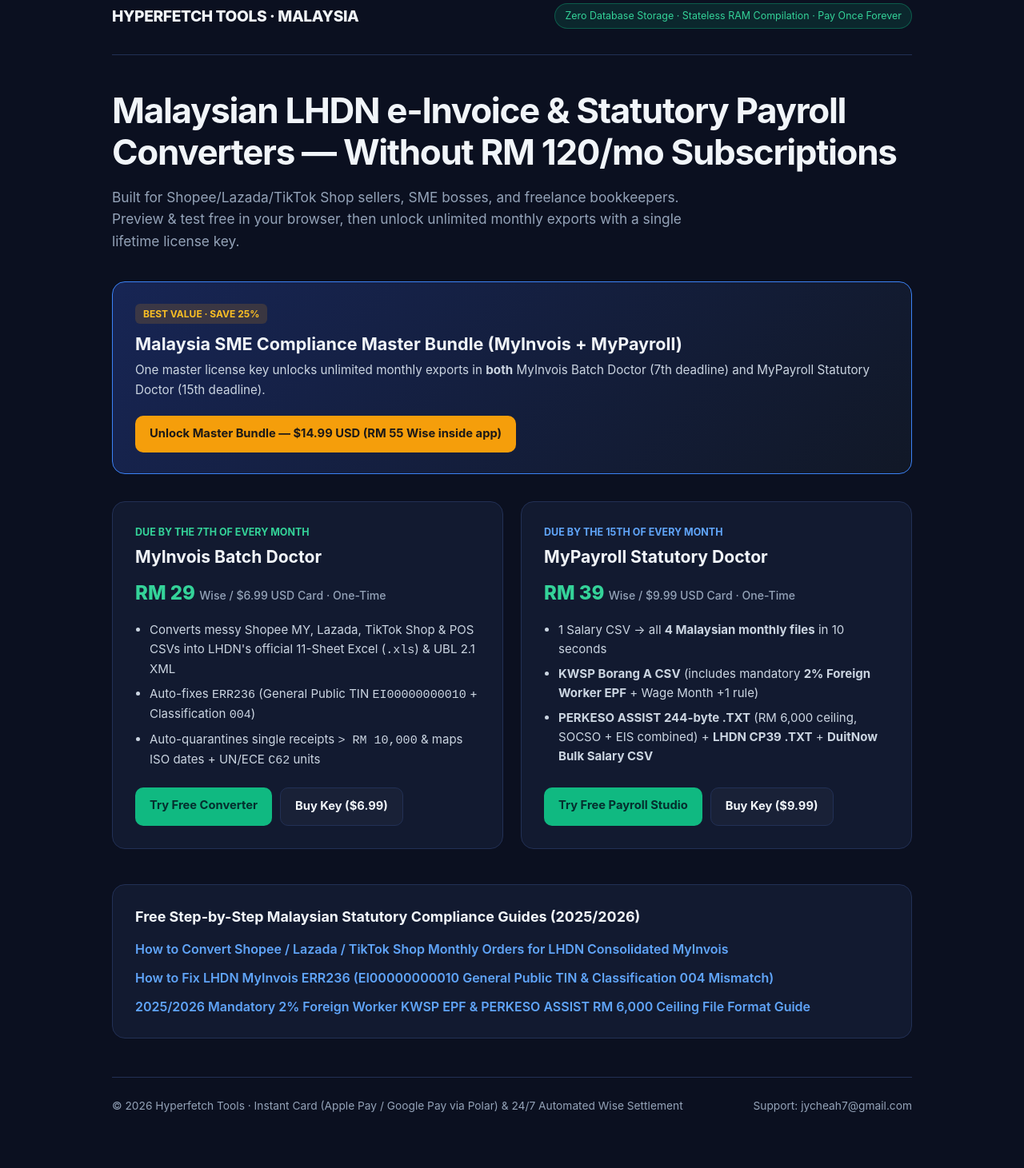
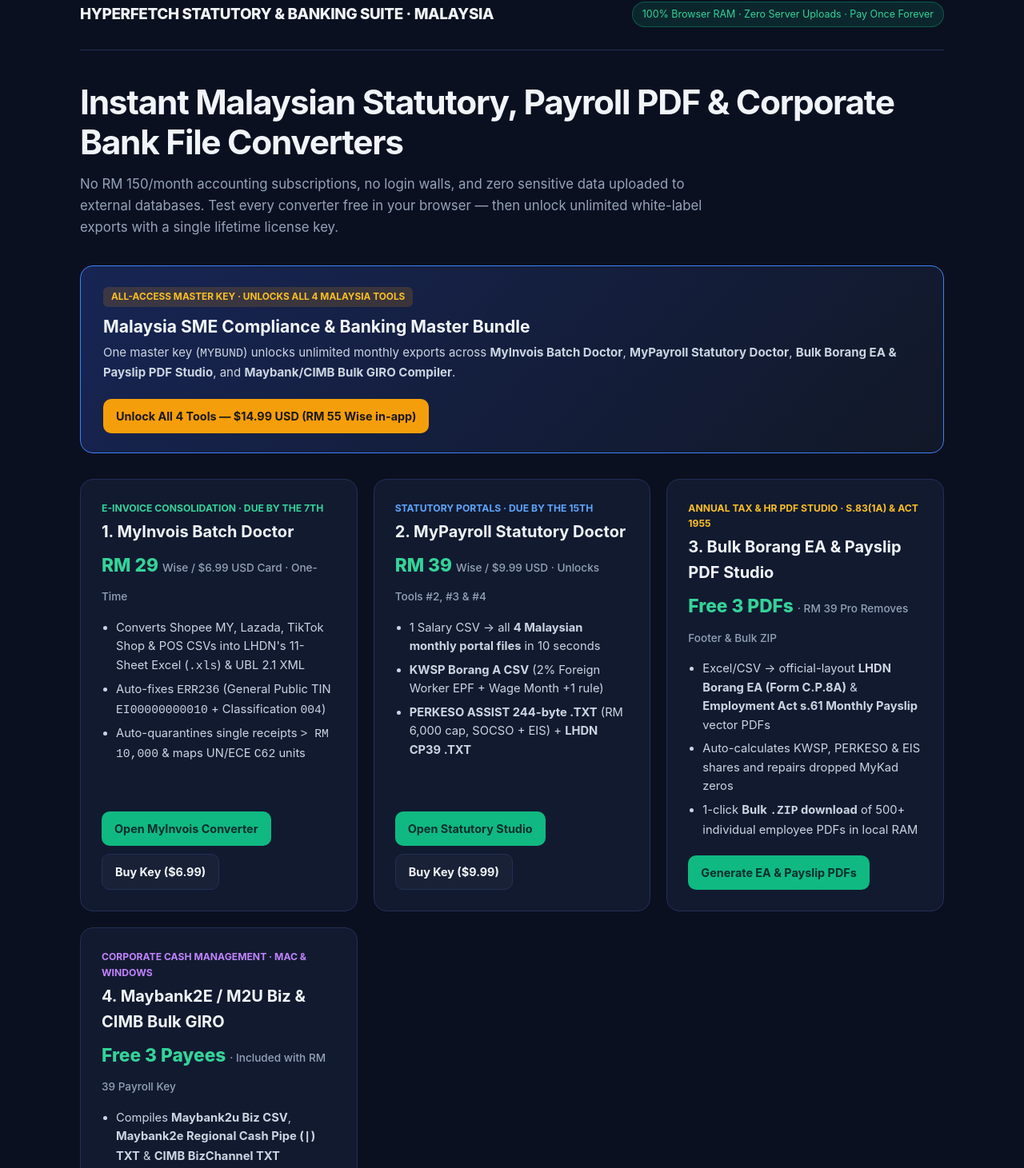
Before and after one commit to hyperfetch-tools/hyperfetch-tools.github.io, a plain HTML site: page index.html in a window 1280 px wide. Shown: the part 36-1497 px from the top of the page at 80% size. Drawn offline with Linux system fonts and the light colour scheme.

Commit message:
Revise index.html for content and layout updates
Updated the HTML structure and content for better clarity and accuracy, including changes to the title, description, and various elements for improved user experience.

```diff
--- a/index.html
+++ b/index.html
@@ -1,13 +1,13 @@
 <!DOCTYPE html>
-<html lang="en">
+<html lang="en-MY">
 <head>
   <meta charset="UTF-8" />
   <meta name="viewport" content="width=device-width, initial-scale=1.0" />
   <meta http-equiv="Content-Security-Policy" content="default-src 'self'; script-src 'self'; style-src 'self' 'unsafe-inline'; img-src 'self' data: https:; connect-src 'self'; object-src 'none'; base-uri 'self'; form-action 'self' https://buy.polar.sh https://polar.sh;" />
   <meta name="referrer" content="no-referrer" />
   <meta name="google-site-verification" content="hBHXzvvaa0sBaydEk-4SinQiASpweZsquif8BSZBVEU" />
-  <title>Hyperfetch Tools — Zero-Subscription LHDN MyInvois &amp; Malaysian Payroll Converters</title>
-  <meta name="description" content="Privacy-first, stateless web converters for Malaysian SMEs, Shopee/Lazada sellers, and bookkeepers: LHDN MyInvois 11-Sheet Excel/XML compiler and KWSP Borang A / PERKESO ASSIST / CP39 statutory file generator. Pay once, own forever." />
+  <title>Hyperfetch Tools Malaysia — Instant LHDN MyInvois, Borang EA PDF, KWSP/PERKESO &amp; Maybank/CIMB Bulk Converters</title>
+  <meta name="description" content="Privacy-first, stateless browser file converters for Malaysian SMEs, HR clerks, Shopee/Lazada sellers &amp; bookkeepers: LHDN MyInvois 11-Sheet Excel/XML, Bulk Borang EA (C.P.8A) &amp; Payslip PDFs, KWSP/PERKESO/CP39 files, and Maybank2e/CIMB Bulk GIRO." />
   <link rel="canonical" href="https://hyperfetch-tools.github.io/" />
   <style>
     :root {
@@ -17,7 +17,6 @@
       --text: #f1f5f9;
       --muted: #94a3b8;
       --accent: #10b981;
-      --accent-dark: #059669;
       --gold: #f59e0b;
     }
     * { box-sizing: border-box; margin: 0; padding: 0; }
@@ -27,43 +26,43 @@
       color: var(--text);
       line-height: 1.6;
     }
-    .wrap { max-width: 1040px; margin: 0 auto; padding: 40px 20px 72px; }
+    .wrap { max-width: 1120px; margin: 0 auto; padding: 38px 20px 72px; }
     header {
       display: flex; justify-content: space-between; align-items: center;
-      padding-bottom: 32px; border-bottom: 1px solid var(--border); margin-bottom: 44px;
+      padding-bottom: 28px; border-bottom: 1px solid var(--border); margin-bottom: 40px;
       flex-wrap: wrap; gap: 12px;
     }
-    .brand { font-weight: 800; font-size: 1.2rem; letter-spacing: -0.02em; }
+    .brand { font-weight: 800; font-size: 1.18rem; letter-spacing: -0.02em; }
     .badge {
       font-size: 0.78rem; padding: 5px 12px; border-radius: 999px;
       background: rgba(16, 185, 129, 0.14); color: #34d399; border: 1px solid rgba(16, 185, 129, 0.35);
     }
-    h1 { font-size: clamp(1.9rem, 4vw, 2.75rem); line-height: 1.18; letter-spacing: -0.03em; margin-bottom: 16px; }
-    .sub { color: var(--muted); font-size: 1.08rem; max-width: 740px; margin-bottom: 36px; }
+    h1 { font-size: clamp(1.85rem, 3.8vw, 2.65rem); line-height: 1.18; letter-spacing: -0.03em; margin-bottom: 14px; }
+    .sub { color: var(--muted); font-size: 1.05rem; max-width: 780px; margin-bottom: 34px; }
     .bundle-banner {
       background: linear-gradient(135deg, #172554 0%, #111827 100%);
-      border: 1px solid #3b82f6; border-radius: 16px; padding: 26px 28px;
+      border: 1px solid #3b82f6; border-radius: 16px; padding: 24px 28px;
       display: flex; justify-content: space-between; align-items: center; gap: 20px;
-      flex-wrap: wrap; margin-bottom: 34px;
+      flex-wrap: wrap; margin-bottom: 32px;
     }
     .bundle-tag {
-      display: inline-block; font-size: 0.75rem; font-weight: 700; text-transform: uppercase;
+      display: inline-block; font-size: 0.74rem; font-weight: 700; text-transform: uppercase;
       color: #fbbf24; background: rgba(245, 158, 11, 0.16); padding: 3px 10px; border-radius: 6px; margin-bottom: 8px;
     }
-    .grid { display: grid; grid-template-columns: repeat(auto-fit, minmax(310px, 1fr)); gap: 22px; margin-bottom: 44px; }
+    .grid { display: grid; grid-template-columns: repeat(auto-fit, minmax(320px, 1fr)); gap: 20px; margin-bottom: 42px; }
     .card {
       background: var(--card); border: 1px solid var(--border); border-radius: 16px;
-      padding: 28px; display: flex; flex-direction: column; justify-content: space-between;
+      padding: 26px; display: flex; flex-direction: column; justify-content: space-between;
     }
-    .card h2 { font-size: 1.32rem; margin-bottom: 8px; }
-    .price { font-size: 1.5rem; font-weight: 800; color: #34d399; margin: 10px 0 14px; }
-    .price span { font-size: 0.88rem; font-weight: 500; color: var(--muted); }
-    .card ul { padding-left: 18px; color: #cbd5e1; font-size: 0.94rem; margin-bottom: 22px; }
-    .card li { margin-bottom: 7px; }
+    .card h2 { font-size: 1.25rem; margin-bottom: 6px; }
+    .price { font-size: 1.42rem; font-weight: 800; color: #34d399; margin: 8px 0 12px; }
+    .price span { font-size: 0.85rem; font-weight: 500; color: var(--muted); }
+    .card ul { padding-left: 18px; color: #cbd5e1; font-size: 0.92rem; margin-bottom: 20px; }
+    .card li { margin-bottom: 6px; }
     .btns { display: flex; gap: 10px; flex-wrap: wrap; }
     .btn {
-      display: inline-block; text-decoration: none; font-weight: 700; font-size: 0.92rem;
-      padding: 11px 18px; border-radius: 10px; transition: opacity 0.15s;
+      display: inline-block; text-decoration: none; font-weight: 700; font-size: 0.9rem;
+      padding: 10px 16px; border-radius: 10px; transition: opacity 0.15s;
     }
     .btn:hover { opacity: 0.92; }
     .btn-primary { background: var(--accent); color: #042f2e; }
@@ -72,7 +71,7 @@
     .guides {
       background: var(--card); border: 1px solid var(--border); border-radius: 16px; padding: 26px 28px;
     }
-    .guides h3 { font-size: 1.12rem; margin-bottom: 14px; }
+    .guides h3 { font-size: 1.1rem; margin-bottom: 14px; }
     .guides ul { list-style: none; display: grid; gap: 10px; }
     .guides a { color: #60a5fa; text-decoration: none; font-weight: 600; }
     .guides a:hover { text-decoration: underline; }
@@ -82,66 +81,100 @@
 <body>
   <div class="wrap">
     <header>
-      <div class="brand">HYPERFETCH TOOLS · MALAYSIA</div>
-      <div class="badge">Zero Database Storage · Stateless RAM Compilation · Pay Once Forever</div>
+      <div class="brand">HYPERFETCH STATUTORY &amp; BANKING SUITE · MALAYSIA</div>
+      <div class="badge">100% Browser RAM · Zero Server Uploads · Pay Once Forever</div>
     </header>
 
-    <h1>Malaysian LHDN e-Invoice &amp; Statutory Payroll Converters — Without RM 120/mo Subscriptions</h1>
-    <p class="sub">Built for Shopee/Lazada/TikTok Shop sellers, SME bosses, and freelance bookkeepers. Preview &amp; test free in your browser, then unlock unlimited monthly exports with a single lifetime license key.</p>
+    <h1>Instant Malaysian Statutory, Payroll PDF &amp; Corporate Bank File Converters</h1>
+    <p class="sub">No RM 150/month accounting subscriptions, no login walls, and zero sensitive data uploaded to external databases. Test every converter free in your browser — then unlock unlimited white-label exports with a single lifetime license key.</p>
 
     <section class="bundle-banner">
       <div>
-        <span class="bundle-tag">Best Value · Save 25%</span>
-        <h2 style="font-size:1.35rem;margin-bottom:4px;">Malaysia SME Compliance Master Bundle (MyInvois + MyPayroll)</h2>
-        <p style="color:#cbd5e1;font-size:0.95rem;">One master license key unlocks unlimited monthly exports in <strong>both</strong> MyInvois Batch Doctor (7th deadline) and MyPayroll Statutory Doctor (15th deadline).</p>
+        <span class="bundle-tag">All-Access Master Key · Unlocks All 4 Malaysia Tools</span>
+        <h2 style="font-size:1.32rem;margin-bottom:4px;">Malaysia SME Compliance &amp; Banking Master Bundle</h2>
+        <p style="color:#cbd5e1;font-size:0.94rem;">One master key (<code>MYBUND</code>) unlocks unlimited monthly exports across <strong>MyInvois Batch Doctor</strong>, <strong>MyPayroll Statutory Doctor</strong>, <strong>Bulk Borang EA &amp; Payslip PDF Studio</strong>, and <strong>Maybank/CIMB Bulk GIRO Compiler</strong>.</p>
       </div>
       <div>
-        <a class="btn btn-gold" href="https://buy.polar.sh/polar_cl_x8tG4fFh0TgXrv1hcu4bulphbGHeBEQbDTSbo4Kp04t" rel="noopener">Unlock Master Bundle — $14.99 USD (RM 55 Wise inside app)</a>
+        <a class="btn btn-gold" href="https://buy.polar.sh/polar_cl_x8tG4fFh0TgXrv1hcu4bulphbGHeBEQbDTSbo4Kp04t" rel="noopener">Unlock All 4 Tools — $14.99 USD (RM 55 Wise in-app)</a>
       </div>
     </section>
 
     <section class="grid">
       <article class="card">
         <div>
-          <div style="font-size:0.78rem;color:#34d399;font-weight:700;margin-bottom:4px;">DUE BY THE 7TH OF EVERY MONTH</div>
-          <h2>MyInvois Batch Doctor</h2>
+          <div style="font-size:0.76rem;color:#34d399;font-weight:700;margin-bottom:4px;">E-INVOICE CONSOLIDATION · DUE BY THE 7TH</div>
+          <h2>1. MyInvois Batch Doctor</h2>
           <div class="price">RM 29 <span> Wise / $6.99 USD Card · One-Time</span></div>
           <ul>
-            <li>Converts messy Shopee MY, Lazada, TikTok Shop &amp; POS CSVs into LHDN's official 11-Sheet Excel (<code>.xls</code>) &amp; UBL 2.1 XML</li>
+            <li>Converts Shopee MY, Lazada, TikTok Shop &amp; POS CSVs into LHDN's 11-Sheet Excel (<code>.xls</code>) &amp; UBL 2.1 XML</li>
             <li>Auto-fixes <code>ERR236</code> (General Public TIN <code>EI00000000010</code> + Classification <code>004</code>)</li>
-            <li>Auto-quarantines single receipts <code>&gt; RM 10,000</code> &amp; maps ISO dates + UN/ECE <code>C62</code> units</li>
+            <li>Auto-quarantines single receipts <code>&gt; RM 10,000</code> &amp; maps UN/ECE <code>C62</code> units</li>
           </ul>
         </div>
         <div class="btns">
-          <a class="btn btn-primary" href="https://hyperfetch-tools.github.io/myinvois/">Try Free Converter</a>
+          <a class="btn btn-primary" href="https://hyperfetch-tools.github.io/myinvois/">Open MyInvois Converter</a>
           <a class="btn btn-outline" href="https://buy.polar.sh/polar_cl_QdGYU1CfYYheRMXdEi0I82DOmggHEDCHNiHfV11vUGM" rel="noopener">Buy Key ($6.99)</a>
         </div>
       </article>
 
       <article class="card">
         <div>
-          <div style="font-size:0.78rem;color:#60a5fa;font-weight:700;margin-bottom:4px;">DUE BY THE 15TH OF EVERY MONTH</div>
-          <h2>MyPayroll Statutory Doctor</h2>
-          <div class="price">RM 39 <span> Wise / $9.99 USD Card · One-Time</span></div>
+          <div style="font-size:0.76rem;color:#60a5fa;font-weight:700;margin-bottom:4px;">STATUTORY PORTALS · DUE BY THE 15TH</div>
+          <h2>2. MyPayroll Statutory Doctor</h2>
+          <div class="price">RM 39 <span> Wise / $9.99 USD · Unlocks Tools #2, #3 &amp; #4</span></div>
           <ul>
-            <li>1 Salary CSV -&gt; all <strong>4 Malaysian monthly files</strong> in 10 seconds</li>
-            <li><strong>KWSP Borang A CSV</strong> (includes mandatory <strong>2% Foreign Worker EPF</strong> + Wage Month +1 rule)</li>
-            <li><strong>PERKESO ASSIST 244-byte .TXT</strong> (RM 6,000 ceiling, SOCSO + EIS combined) + <strong>LHDN CP39 .TXT</strong> + <strong>DuitNow Bulk Salary CSV</strong></li>
+            <li>1 Salary CSV -&gt; all <strong>4 Malaysian monthly portal files</strong> in 10 seconds</li>
+            <li><strong>KWSP Borang A CSV</strong> (2% Foreign Worker EPF + Wage Month +1 rule)</li>
+            <li><strong>PERKESO ASSIST 244-byte .TXT</strong> (RM 6,000 cap, SOCSO + EIS) + <strong>LHDN CP39 .TXT</strong></li>
           </ul>
         </div>
         <div class="btns">
-          <a class="btn btn-primary" href="https://hyperfetch-tools.github.io/mypayroll/">Try Free Payroll Studio</a>
+          <a class="btn btn-primary" href="https://hyperfetch-tools.github.io/mypayroll/">Open Statutory Studio</a>
           <a class="btn btn-outline" href="https://buy.polar.sh/polar_cl_YlpL3oaZd36nGEWPvJbSyGZ143JKFgFh5z9Q81nmmTJ" rel="noopener">Buy Key ($9.99)</a>
+        </div>
+      </article>
+
+      <article class="card">
+        <div>
+          <div style="font-size:0.76rem;color:#fbbf24;font-weight:700;margin-bottom:4px;">ANNUAL TAX &amp; HR PDF STUDIO · S.83(1A) &amp; ACT 1955</div>
+          <h2>3. Bulk Borang EA &amp; Payslip PDF Studio</h2>
+          <div class="price">Free 3 PDFs <span> · RM 39 Pro Removes Footer &amp; Bulk ZIP</span></div>
+          <ul>
+            <li>Excel/CSV -&gt; official-layout <strong>LHDN Borang EA (Form C.P.8A)</strong> &amp; <strong>Employment Act s.61 Monthly Payslip</strong> vector PDFs</li>
+            <li>Auto-calculates KWSP, PERKESO &amp; EIS shares and repairs dropped MyKad zeros</li>
+            <li>1-click <strong>Bulk <code>.ZIP</code> download</strong> of 500+ individual employee PDFs in local RAM</li>
+          </ul>
+        </div>
+        <div class="btns">
+          <a class="btn btn-primary" href="https://hyperfetch-tools.github.io/ea-payslip/">Generate EA &amp; Payslip PDFs</a>
+        </div>
+      </article>
+
+      <article class="card">
+        <div>
+          <div style="font-size:0.76rem;color:#c084fc;font-weight:700;margin-bottom:4px;">CORPORATE CASH MANAGEMENT · MAC &amp; WINDOWS</div>
+          <h2>4. Maybank2E / M2U Biz &amp; CIMB Bulk GIRO</h2>
+          <div class="price">Free 3 Payees <span> · Included with RM 39 Payroll Key</span></div>
+          <ul>
+            <li>Compiles <strong>Maybank2u Biz CSV</strong>, <strong>Maybank2e Regional Cash Pipe (<code>|</code>) TXT</strong> &amp; <strong>CIMB BizChannel TXT</strong></li>
+            <li>Replaces legacy Windows-only <code>CIMB BizConverter.exe</code> directly in your browser</li>
+            <li>Auto-maps 25+ Malaysian banks (including GXBank, AEON Bank, TNG) to 8-char BNM SWIFT BICs</li>
+          </ul>
+        </div>
+        <div class="btns">
+          <a class="btn btn-primary" href="https://hyperfetch-tools.github.io/bank-giro/">Open Bank GIRO Compiler</a>
         </div>
       </article>
     </section>
 
     <section class="guides">
-      <h3>Free Step-by-Step Malaysian Statutory Compliance Guides (2025/2026)</h3>
+      <h3>Free Step-by-Step Malaysian Statutory &amp; Banking Compliance Guides (2025/2026)</h3>
       <ul>
         <li><a href="https://hyperfetch-tools.github.io/myinvois/shopee-myinvois-guide.html">How to Convert Shopee / Lazada / TikTok Shop Monthly Orders for LHDN Consolidated MyInvois</a></li>
         <li><a href="https://hyperfetch-tools.github.io/myinvois/fix-myinvois-err236.html">How to Fix LHDN MyInvois ERR236 (EI00000000010 General Public TIN &amp; Classification 004 Mismatch)</a></li>
         <li><a href="https://hyperfetch-tools.github.io/mypayroll/foreign-worker-epf-perkeso-guide.html">2025/2026 Mandatory 2% Foreign Worker KWSP EPF &amp; PERKESO ASSIST RM 6,000 Ceiling File Format Guide</a></li>
+        <li><a href="https://hyperfetch-tools.github.io/ea-payslip/">LHDN Borang EA (Form C.P.8A) Parts A–F &amp; Employment Act 1955 Section 61 Itemized Payslip Requirements</a></li>
+        <li><a href="https://hyperfetch-tools.github.io/bank-giro/">Maybank2u Biz, Maybank2e Pipe &amp; CIMB BizChannel Bulk DuitNow Upload Format &amp; BNM SWIFT BIC Reference</a></li>
       </ul>
     </section>
 
```
